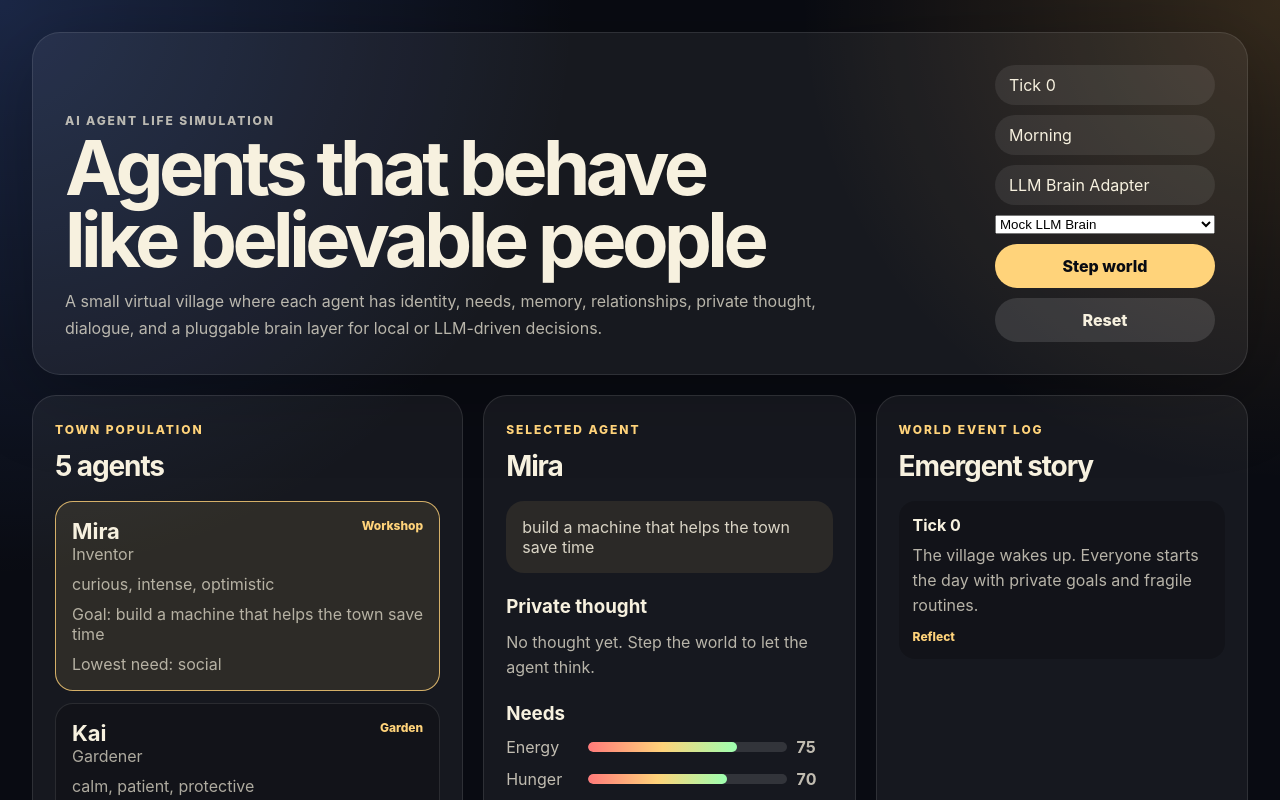
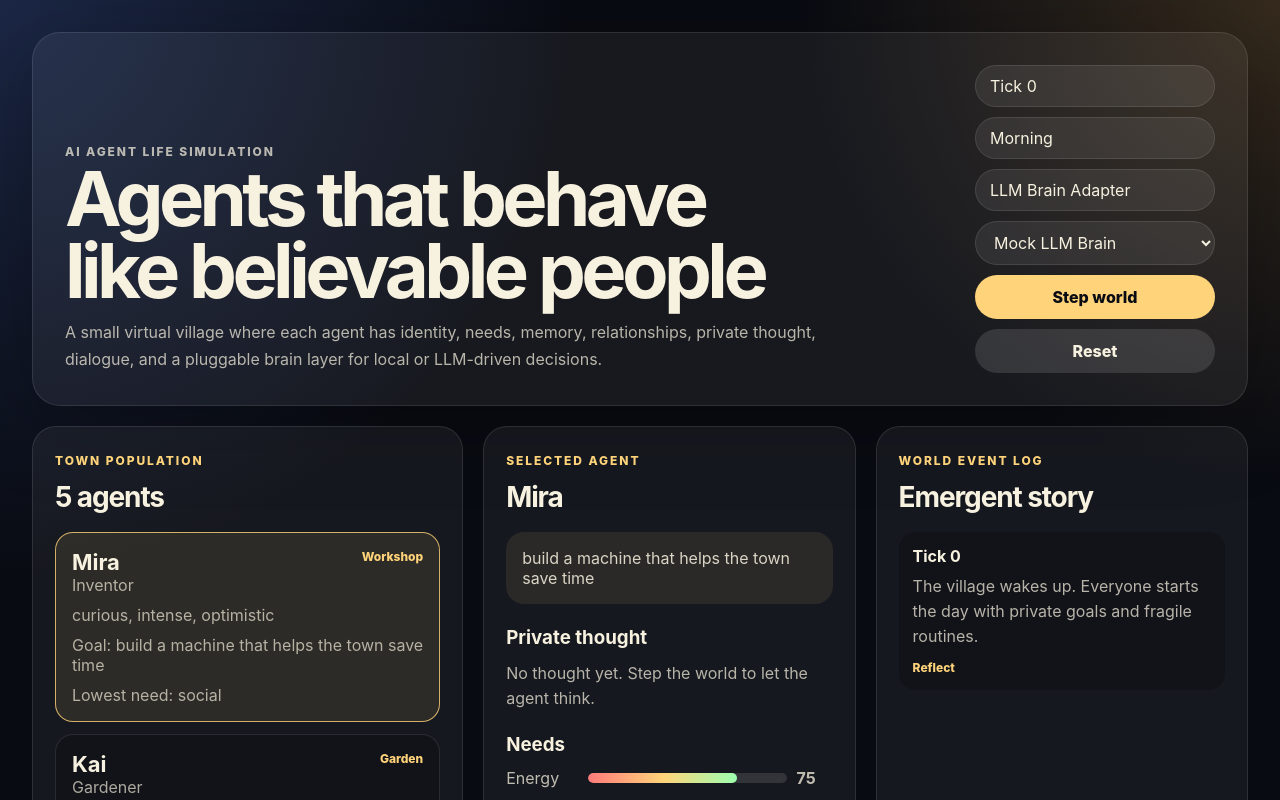
Before and after one commit to AshuraXX2206/Agent_Pet, a React (Vite) app: page / in a window 1280 px wide. Shown: the top 800 px of the page. Built offline with nearby package versions, Linux system fonts and the light colour scheme.

Commit message:
Style brain mode and thought panels

```diff
--- a/src/styles.css
+++ b/src/styles.css
@@ -18,7 +18,8 @@ body {
     #090b12;
 }
 
-button {
+button,
+select {
   font: inherit;
 }
 
@@ -67,16 +68,23 @@ button {
 }
 
 .world-controls {
-  min-width: 220px;
+  min-width: 240px;
   display: grid;
   gap: 10px;
 }
 
-.world-controls span {
+.world-controls span,
+.world-controls select {
   padding: 10px 14px;
   border-radius: 999px;
+  border: 1px solid rgba(255, 255, 255, 0.1);
+  color: #f7f1df;
   background: rgba(255, 255, 255, 0.08);
   text-transform: capitalize;
+}
+
+.world-controls select {
+  cursor: pointer;
 }
 
 .world-controls button {
@@ -87,6 +95,11 @@ button {
   background: #ffd37a;
   font-weight: 800;
   cursor: pointer;
+}
+
+.world-controls button:disabled {
+  opacity: 0.65;
+  cursor: wait;
 }
 
 .world-controls button:last-child {
@@ -162,6 +175,12 @@ button {
   color: rgba(247, 241, 223, 0.68);
 }
 
+.dialogue-line {
+  margin: 0;
+  color: rgba(255, 211, 122, 0.92);
+  font-style: italic;
+}
+
 .agent-header span,
 .event span,
 .memory span,
@@ -172,11 +191,29 @@ button {
   text-transform: capitalize;
 }
 
-.goal.large {
+.goal.large,
+.thought-box {
   padding: 16px;
   border-radius: 18px;
   background: rgba(255, 211, 122, 0.09);
   color: rgba(247, 241, 223, 0.86);
+}
+
+.thought-box {
+  display: grid;
+  gap: 10px;
+  background: rgba(92, 140, 255, 0.1);
+}
+
+.thought-box p,
+.thought-box ul {
+  margin: 0;
+}
+
+.thought-box ul {
+  padding-left: 20px;
+  color: rgba(247, 241, 223, 0.74);
+  line-height: 1.5;
 }
 
 .detail-panel h3 {
@@ -221,6 +258,13 @@ button {
   line-height: 1.55;
 }
 
+.event small {
+  display: block;
+  margin: 8px 0;
+  color: rgba(247, 241, 223, 0.5);
+  line-height: 1.45;
+}
+
 .relationship {
   display: grid;
   grid-template-columns: 1fr auto auto;
```
